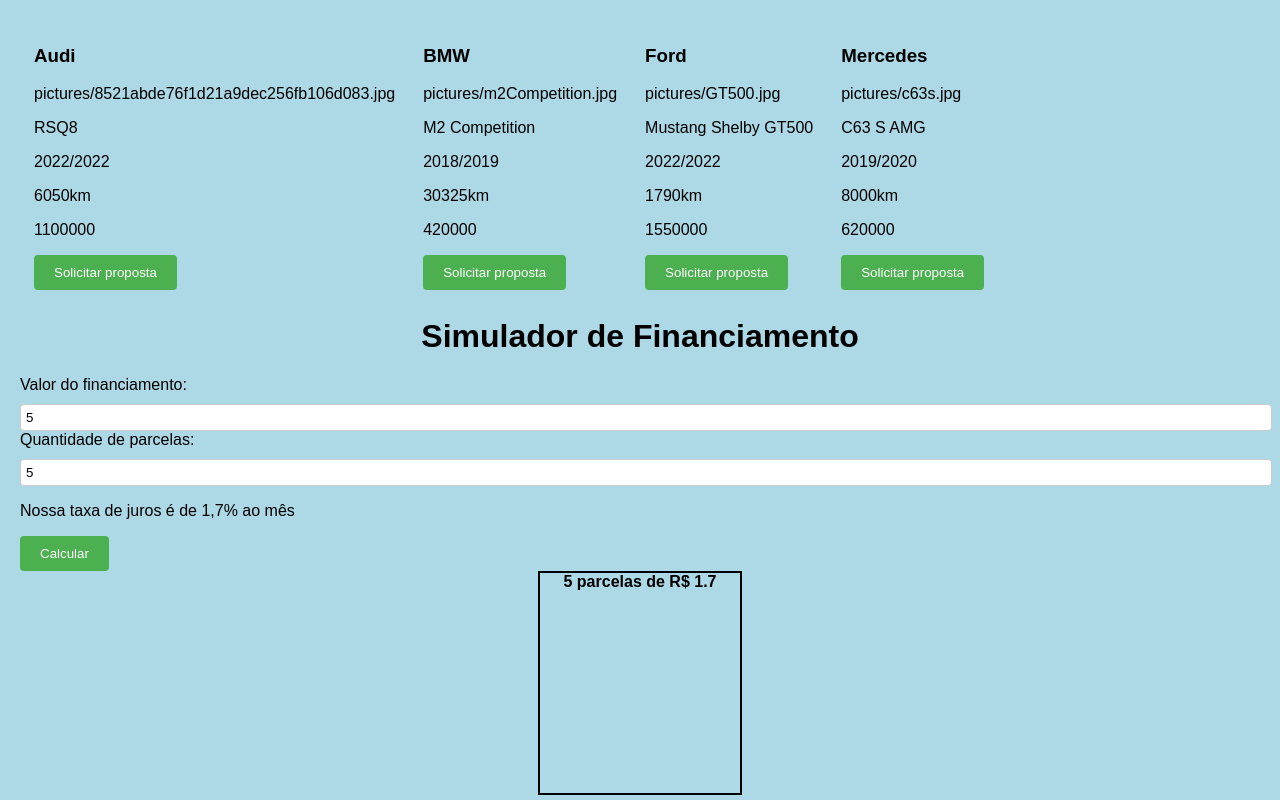
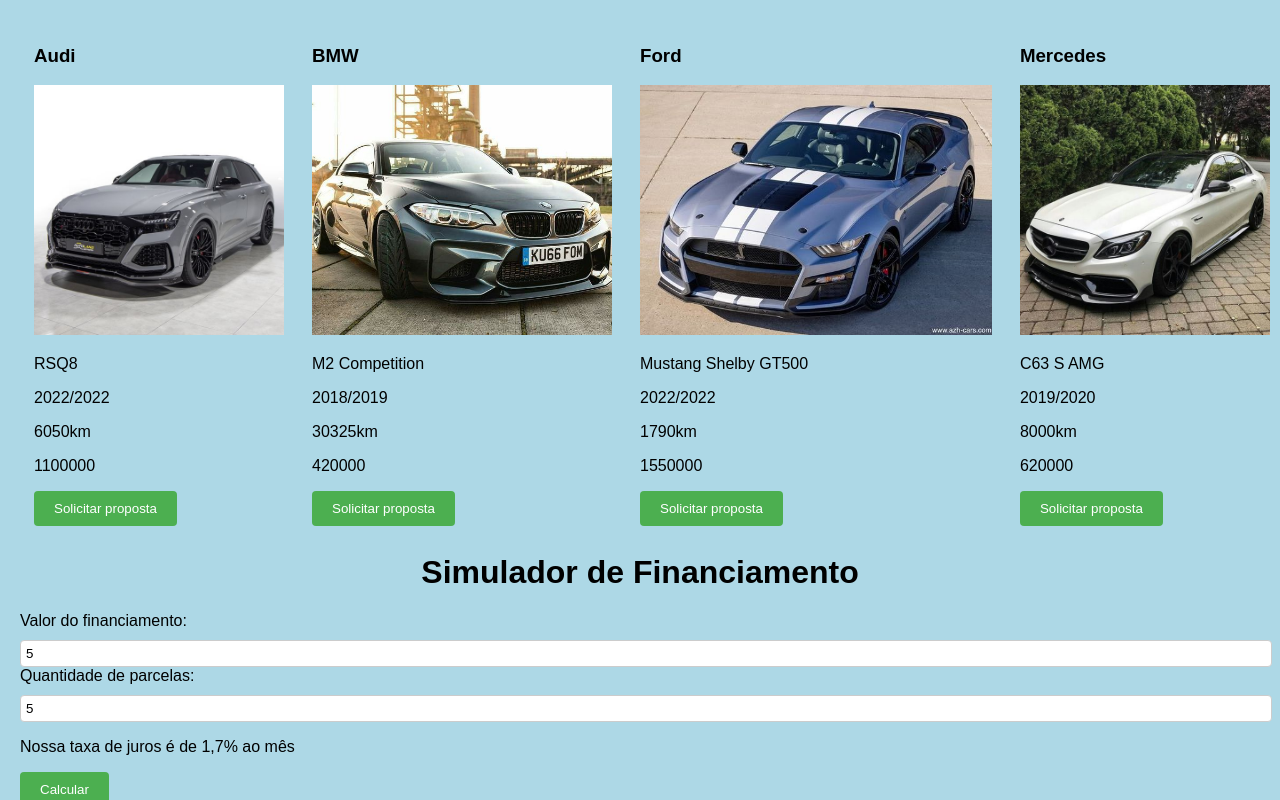
Before and after one commit to jvitorfarias/SimuladorDeFinanciamento, a plain HTML site: page index.html in a window 1280 px wide. Both pictures are taken after typing "5", "5" into the empty fields and a click on the button "Calcular". Shown: the top 800 px of the page. Drawn offline with Linux system fonts and the light colour scheme.

Commit message:
Algumas correções no código, deixando-o mais limpo e resolvendo o problema das fotos, onde antes aparecia apenas o caminho, agora aparece a foto propriamente dita.

```diff
--- a/carsList.json
+++ b/carsList.json
@@ -2,7 +2,7 @@
     "carsList": [
         {
             "brand": "Audi",
-            "photo": "pictures/8521abde76f1d21a9dec256fb106d083.jpg",
+            "photo": "pictures/rsq8.jpg",
             "model": "RSQ8",
             "year": "2022/2022",
             "km": "6050km",
--- a/script.js
+++ b/script.js
@@ -9,8 +9,9 @@ fetch("carsList.json").then((response) => {
       header.innerText = cars.brand
       folder.appendChild(header)
 
-      const photos = document.createElement("p")
-      photos.innerHTML = cars.photo
+      const photos = document.createElement("img")
+      photos.src = cars.photo
+      photos.className = "photoCars"
       folder.appendChild(photos)
 
       const dataSheetModel = document.createElement("p")
@@ -36,55 +37,69 @@ fetch("carsList.json").then((response) => {
       })
       folder.appendChild(button)
       cars1.appendChild(folder)
-    });
+    })
   })
-  })
+})
 
-const form = document.getElementById("formFinanciamento");
+const form = document.getElementById("formFinanciamento")
+const tabela = document.getElementById("resultado")
 
 form.addEventListener("submit", function(event) {
   event.preventDefault()
 
-  let valor = Number(document.getElementById("valor").value);
-  //let valorConvertido = Number(valor.toLocaleString("pt-BR", { style: "currency", currency: "BRL"}))
-  let parcelas = Number(document.getElementById("parcelas").value);
-  let resultado = valor / parcelas
-  //let resultadoFormatado = resultado.toLocaleString('pt-BR', { style: 'currency', currency: 'BRL' })
-  document.getElementById("resultado").textContent = `${parcelas} parcelas de R$ ${resultado * 1.7}`
-});
+  let valor = Number(document.getElementById("valor").value)
 
-//const veiculos = ["Carro", "Moto", "Caminhão", "Van", "Ônibus"];
-//  const selectVeiculo = document.getElementById("veiculo");
+  let parcelas = Number(document.getElementById("parcelas").value)
+  let resultado = (valor / parcelas) * 1.7
+  let valorTotal = resultado * parcelas
+
+  tabela.className = "tabela"
+
+  let prestacao = document.createElement("p")
+  prestacao.innerText = `Valor prestação (R$): ${(resultado).toFixed(2)}`
+  tabela.appendChild(prestacao)
+
+  let prestacoes = document.createElement("p")
+  prestacoes.innerText = `Nº prestações: ${parcelas} `
+  tabela.appendChild(prestacoes)
+
+  let financiado = document.createElement("p")
+  financiado.innerText = `Valor financiado (R$): ${(valorTotal).toFixed(2)}`
+  tabela.appendChild(financiado)
+})
+
+//const veiculos = ["Carro", "Moto", "Caminhão", "Van", "Ônibus"]
+//  const selectVeiculo = document.getElementById("veiculo")
 //
 //  veiculos.forEach(veiculo => {
-//    const option = document.createElement("option");
-//    option.textContent = veiculo;
-//    selectVeiculo.appendChild(option);
-//  });
+//    const option = document.createElement("option")
+//    option.textContent = veiculo
+//    selectVeiculo.appendChild(option)
+//  })
 //
 //  selectVeiculo.addEventListener('change', function() {
-//    const veiculoSelecionado = selectVeiculo.value;
-//    document.getElementById('veiculoSelecionado').textContent = "Veículo selecionado: " + veiculoSelecionado;
-//  });
+//    const veiculoSelecionado = selectVeiculo.value
+//    document.getElementById('veiculoSelecionado').textContent = "Veículo selecionado: " + veiculoSelecionado
+//  })
 //
 //  document.addEventListener('keydown', function(event) {
 //    if (event.keyCode === 13) {
-//      console.log('Tecla Enter pressionada!');
+//      console.log('Tecla Enter pressionada!')
 //    }
-//  });
+//  })
 
-/*const calcularFinanciamento = (valor, juros, parcelas) =>  valor + (valor * juros * parcelas);
+/*const calcularFinanciamento = (valor, juros, parcelas) =>  valor + (valor * juros * parcelas)
 
-let valor = parseFloat(prompt("Digite o valor do financiamento:"));
-let juros = parseFloat(prompt("Digite a taxa de juros (% ao mês):"));
-let parcelas = parseInt(prompt("Digite a quantidade de parcelas:"));
-let resultado = calcularFinanciamento(valor, juros, parcelas);
+let valor = parseFloat(prompt("Digite o valor do financiamento:"))
+let juros = parseFloat(prompt("Digite a taxa de juros (% ao mês):"))
+let parcelas = parseInt(prompt("Digite a quantidade de parcelas:"))
+let resultado = calcularFinanciamento(valor, juros, parcelas)
 
-alert("O valor total do financiamento é: R$ " + resultado);
+alert("O valor total do financiamento é: R$ " + resultado)
 
 let valor = prompt("Insira o valor do financiamento")
 let taxa = prompt("Taxa")
 let parcelas = prompt("Quantidade de parcelas")
-let resultado = parseFloat(valor * taxa * parcelas);
+let resultado = parseFloat(valor * taxa * parcelas)
 
 alert ("Valor total financiado é: R$ " + resultado)*/
--- a/styless.css
+++ b/styless.css
@@ -52,9 +52,13 @@ button {
   align-items: center;
 }
 
-.cars-size {
+.photoCars {
   max-width: 500px;
   max-height: 250px;
   width: auto;
   height: auto;
 }
+
+.tabela {
+  word-break: break-word;
+}
```
Also changed, not shown: pictures/rsq8.jpg (renamed from pictures/8521abde76f1d21a9dec256fb106d083.jpg).
